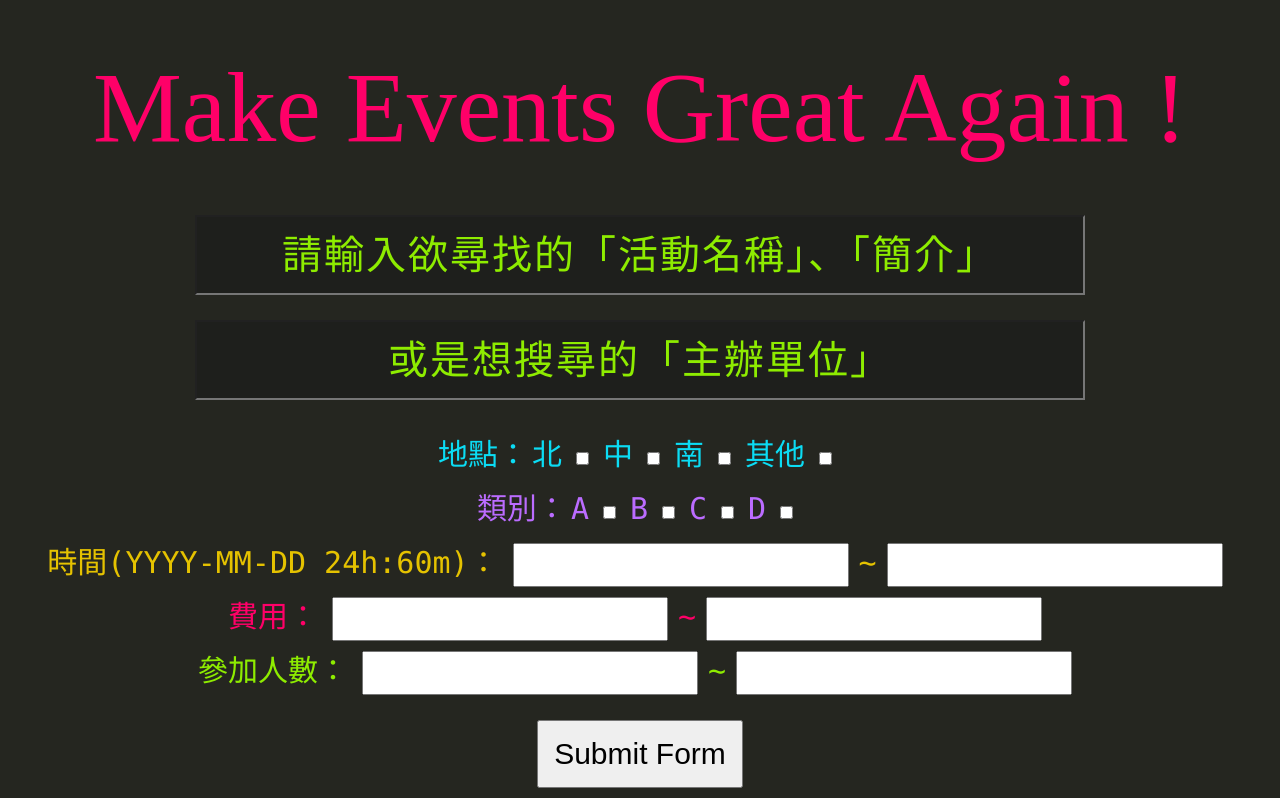
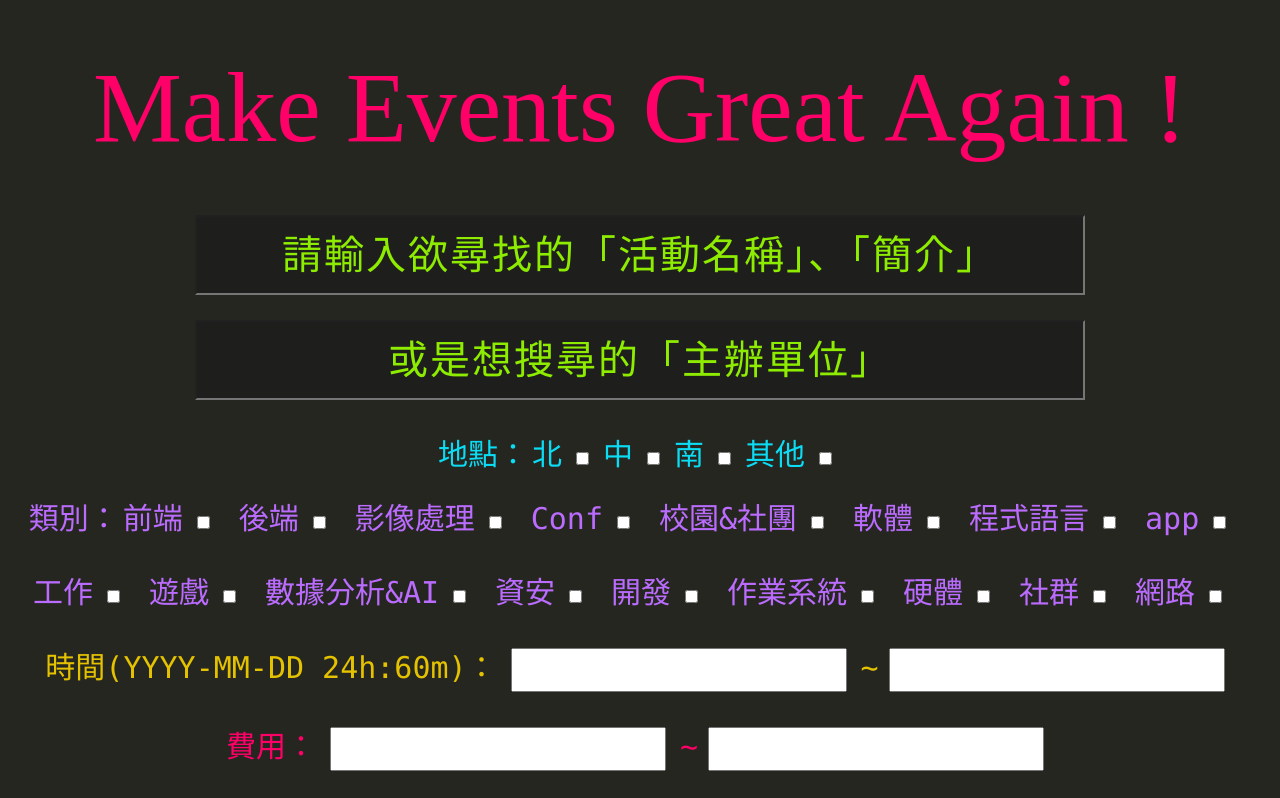
Before and after one commit to alxtz/MeetPie, a plain HTML site: page Front-End-Page/index.html in a window 1280 px wide. Shown: the top 798 px of the page. Drawn offline with Linux system fonts and the light colour scheme.

```diff
--- a/ExpressServer/search.js
+++ b/ExpressServer/search.js
@@ -4,9 +4,9 @@ module.exports.outputJSON = outputFrontEndJSON;
 
 // ============================================================ (=x60)
 
-var keyword = 'code';
+var keyword = '';
 var host = '';
-var type = [];
+var type = ['工作', '前端'];
 if (type == "") {
     console.log('不限類別');
     type = ['前端', '後端', 'Conf', '校園&社團', '軟體', '程式語言', 'app', '工作', '遊戲', '數據分析&AI', '資安', '開發', '作業系統', '硬體', '社群', '網路', '影像處理'];
--- a/Front-End-Page/index.html
+++ b/Front-End-Page/index.html
@@ -41,30 +41,95 @@
             </div>
 
             <div class="typeCheck">
-                <p>類別：</p>
-                <p>A</p>
-                <input type="checkbox" id="typeA">
-                <p>B</p>
-                <input type="checkbox" id="typeB">
-                <p>C</p>
-                <input type="checkbox" id="typeC">
-                <p>D</p>
-                <input type="checkbox" id="typeD">
+                <p id="checkTitle">類別：</p>
+
+                <div>
+                    <p>前端</p>
+                    <input type="checkbox" id="type1">
+                </div>
+                <div>
+                    <p>後端</p>
+                    <input type="checkbox" id="type2">
+                </div>
+                <div>
+                    <p>影像處理</p>
+                    <input type="checkbox" id="type3">
+                </div>
+                <div>
+                    <p>Conf</p>
+                    <input type="checkbox" id="type4">
+                </div>
+                <div>
+                    <p>校園&社團</p>
+                    <input type="checkbox" id="type5">
+                </div>
+                <div>
+                    <p>軟體</p>
+                    <input type="checkbox" id="type6">
+                </div>
+                <div>
+                    <p>程式語言</p>
+                    <input type="checkbox" id="type7">
+                </div>
+                <div>
+                    <p>app</p>
+                    <input type="checkbox" id="type8">
+                </div>
+                <div>
+                    <p>工作</p>
+                    <input type="checkbox" id="type9">
+                </div>
+                <div>
+                    <p>遊戲</p>
+                    <input type="checkbox" id="type10">
+                </div>
+                <div>
+                    <p>數據分析&AI</p>
+                    <input type="checkbox" id="type11">
+                </div>
+                <div>
+                    <p>資安</p>
+                    <input type="checkbox" id="type12">
+                </div>
+                <div>
+                    <p>開發</p>
+                    <input type="checkbox" id="type13">
+                </div>
+                <div>
+                    <p>作業系統</p>
+                    <input type="checkbox" id="type14">
+                </div>
+                <div>
+                    <p>硬體</p>
+                    <input type="checkbox" id="type15">
+                </div>
+                <div>
+                    <p>社群</p>
+                    <input type="checkbox" id="type16">
+                </div>
+                <div>
+                    <p>網路</p>
+                    <input type="checkbox" id="type17">
+                </div>
+
             </div>
 
             <div class="timeCheck">
                 <p>時間(YYYY-MM-DD 24h:60m)：</p>
-                <input type="text" id="minTime"><p>~</p><input type="text" id="maxTime">
+                <input type="text" id="minTime">
+                <p>~</p><input type="text" id="maxTime">
             </div>
 
             <div class="feeCheck">
                 <p>費用：</p>
-                <input type="number" id="minFee"><p>~</p><input type="number" id="maxFee">
+                <input type="number" id="minFee">
+                <p>~</p><input type="number" id="maxFee">
             </div>
 
             <div class="attendCheck">
                 <p>參加人數：</p>
-                <input type="number" id="minPeople"><p>~</p><input type="number" id="maxPeople">
+                <input type="number" id="minPeople">
+                <p>~</p><input type="number" id="maxPeople">
             </div>
 
             <!--  -->
--- a/Front-End-Page/main.js
+++ b/Front-End-Page/main.js
@@ -21,20 +21,17 @@ $(document).ready(function() {
             locationArray.push('其他');
         }
 
+        var nameArray = ['前端', '後端', '影像處理', 'Conf', '校園&社團', '軟體', '程式語言', 'app', '工作', '遊戲', '數據分析&AI', '資安', '開發', '作業系統', '硬體', '社群', '網路'];
         var typeArray = [];
 
-        if ($('#typeA').prop('checked') == true) {
-            typeArray.push('前端');
+        for (var i = 1; i <= 17; i++) {
+            var idString = '#type' + i;
+            if ($(idString).prop('checked') == true) {
+                typeArray.push(nameArray[i - 1]);
+            }
         }
-        if ($('#typeB').prop('checked') == true) {
-            typeArray.push('後端');
-        }
-        if ($('#typeC').prop('checked') == true) {
-            typeArray.push('研討會');
-        }
-        if ($('#typeD').prop('checked') == true) {
-            typeArray.push('定期聚');
-        }
+
+        console.log('type Array is ' + typeArray);
 
         jsonData = {
             url: 'http://localhost:8080',
--- a/Front-End-Page/style.sass
+++ b/Front-End-Page/style.sass
@@ -58,17 +58,28 @@ body
                 margin: 10px
         div.typeCheck
             text-align: center
-            margin-top: -50px
-            p
+            margin-top: -40px
+            p#checkTitle
                 font-family: "Monaco"
                 display: inline-block
                 font-size: 30px
                 color: #bb6cff
-            input
-                margin: 10px
+            div
+                display: inline-block
+                margin-right: 15px
+                padding: 0
+                p
+                    display: inline-block
+                    font-size: 30px
+                    color: #bb6cff
+                    font-family: "Monaco"
+                    margin: 0
+                input
+                    display: inline-block
+                    margin: 10px
         div.timeCheck
             text-align: center
-            margin-top: -50px
+            margin-top: 0px
             p
                 font-family: "Monaco"
                 display: inline-block
@@ -83,7 +94,7 @@ body
 
         div.feeCheck
             text-align: center
-            margin-top: -50px
+            margin-top: -25px
             p
                 font-family: "Monaco"
                 display: inline-block
@@ -98,7 +109,7 @@ body
 
         div.attendCheck
             text-align: center
-            margin-top: -50px
+            margin-top: -25px
             p
                 font-family: "Monaco"
                 display: inline-block
```
Also changed, not shown: Front-End-Page/style.css, 10 other files.
